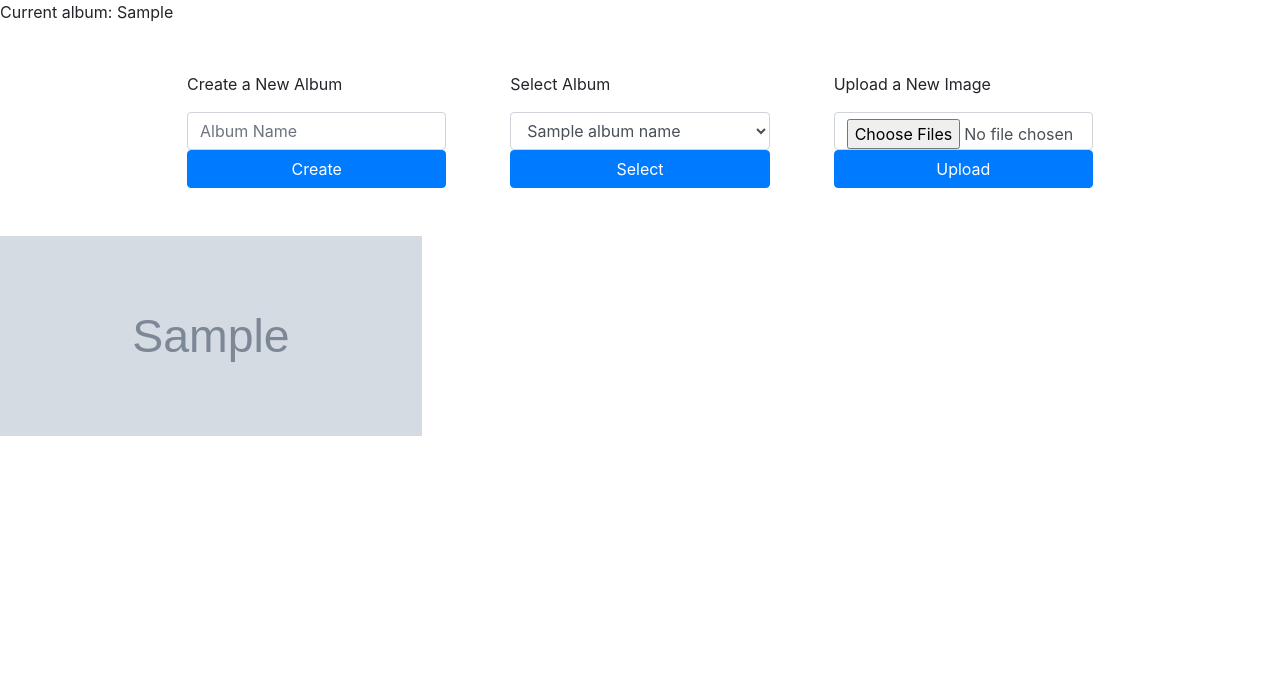
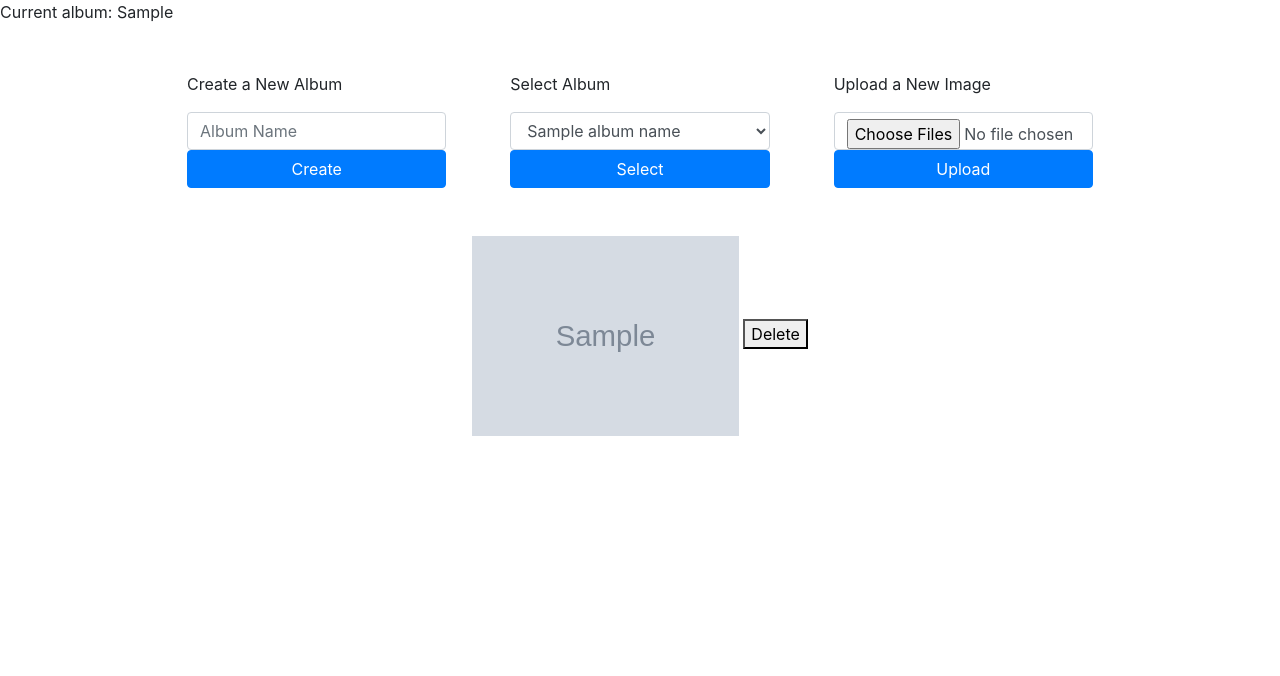
Before and after one commit to c135792468/plank-filter-master, a Flask app: template app/templates/album.html in a window 1280 px wide. Shown: the part 56-732 px from the top of the page. Run offline with Flask 2, Linux system fonts and the light colour scheme; the template is opened without the code that fills it: most values are stand-ins (such as "Sample title", 1, 10 or a date in 2020); grey boxes marked "Sample" are stand-in pictures; some libraries are stand-ins or nearby versions.

Commit message:
Image Delete
- Implemented a image delete functionality

```diff
--- a/app/templates/album.html
+++ b/app/templates/album.html
@@ -42,11 +42,7 @@
                             <div class="input-group">
                             <select name="album_name" class="selectpicker form-control">
                                 {% for album_name in album_names %}
-                                    {% if album_name == selected_album %}
-                                        <option value="{{ album_name }}" selected>{{ album_name }}</option>
-                                    {% else %}
-                                        <option value="{{ album_name }}">{{ album_name }}</option>
-                                    {% endif %}
+                                <option value="{{ album_name }}">{{ album_name }}</option>
                                 {% endfor %}
                             </select>
                             </div>
@@ -91,13 +87,15 @@
             expanded_img.style.marginLeft = "400px"
         }
     </script>
-    <div>
+    <div style="display: flex; justify-content: center;">
         {% if image_names|length > 0 %}
+            <form method="POST" action="{{ url_for('remove_image') }}">
             {% for image in image_names %}
-            <span class="thumbnail">
-                <img onclick="popUp(event, `{{ url_for('static', filename='./imgs/' + image) }}`)" src="{{ url_for('static', filename='./imgs/' + image) }}" style="cursor: pointer; background-size:cover; background-position:center; height:200px; width:33%; margin:auto;"/>
-            </span>
+                    <img onclick="popUp(event, `{{ url_for('static', filename='./imgs/' + image) }}`)" src="{{ url_for('static', filename='./imgs/' + image) }}" style="background-size:cover; background-position:center; height:200px; width:auto; margin:auto;"/>
+                    <input type="hidden" value="{{ image }}" class="form-control" name="image"/>
+                    <button type="submit">Delete</button>
             {% endfor %}
+            </form>
         {% else %}
             <br>
             <p style="text-align: center;">There's nothing in this album...</p>
```
Also changed, not shown: app/routes.py (+13 -18 lines).
